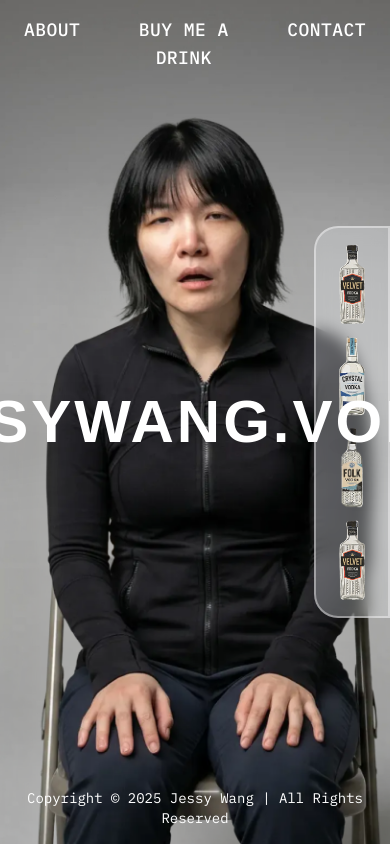
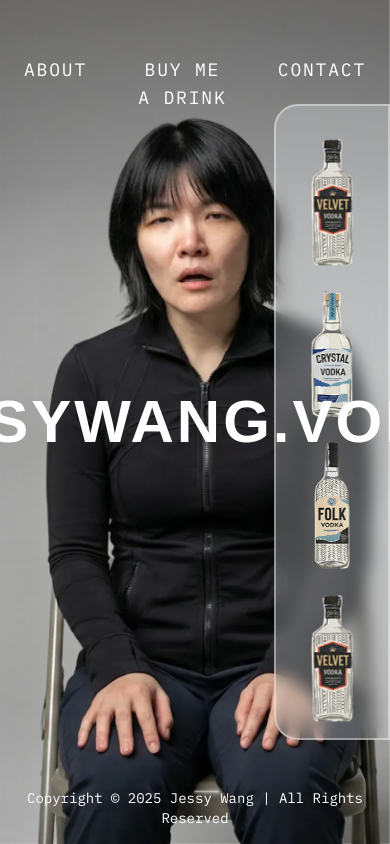
Before and after one commit to miazhang2025/jessyvodka, a Next.js app: page / in a window 390 px wide. Built offline with nearby package versions, Linux system fonts and the light colour scheme; a web font is replaced by a local one.

Commit message:
update Navbar and VodkaBar components

```diff
--- a/app/components/Navbar.tsx
+++ b/app/components/Navbar.tsx
@@ -151,14 +151,14 @@ export default function Navbar() {
 
   return (
     <>
-      <nav className="fixed top-0 left-0 right-0 text-white z-40">
+      <nav className="fixed top-10 left-0 right-0 text-white z-40">
         <div className="max-w-7xl mx-auto px-6 py-4">
           <ul className="flex justify-center gap-12">
             <li>
               <button
                 onClick={() => handleNavClick('about')}
-                className="text-lg font-medium hover:text-gray-300 transition-colors uppercase tracking-wide"
-                style={{ fontFamily: 'var(--font-ibm-plex-mono)' }}
+                className="text-lg font-normal hover:text-gray-300 transition-colors uppercase tracking-wide"
+                style={{ fontFamily: 'var(--font-ibm-plex-mono)', letterSpacing: '0.1em' }}
               >
                 About
               </button>
@@ -166,8 +166,8 @@ export default function Navbar() {
             <li>
               <button
                 onClick={() => handleNavClick('drink')}
-                className="text-lg font-medium hover:text-gray-300 transition-colors uppercase tracking-wide"
-                style={{ fontFamily: 'var(--font-ibm-plex-mono)' }}
+                className="text-lg font-normal hover:text-gray-300 transition-colors uppercase tracking-wide"
+                style={{ fontFamily: 'var(--font-ibm-plex-mono)', letterSpacing: '0.1em' }}
               >
                 Buy Me a Drink
               </button>
@@ -175,8 +175,8 @@ export default function Navbar() {
             <li>
               <button
                 onClick={() => handleNavClick('contact')}
-                className="text-lg font-medium hover:text-gray-300 transition-colors uppercase tracking-wide"
-                style={{ fontFamily: 'var(--font-ibm-plex-mono)' }}
+                className="text-lg font-normal hover:text-gray-300 transition-colors uppercase tracking-wide"
+                style={{ fontFamily: 'var(--font-ibm-plex-mono)', letterSpacing: '0.1em' }}
               >
                 Contact
               </button>
--- a/app/components/VodkaBar.tsx
+++ b/app/components/VodkaBar.tsx
@@ -76,9 +76,9 @@ export default function VodkaBar({ onVodkaDragged }: VodkaBarProps) {
       {/* Bar Container */}
       <div
         ref={containerRef}
-        className="fixed right-0 top-1/2 -translate-y-1/2 bg-gray-200/30 backdrop-blur-sm rounded-l-3xl p-2 md:p-4 z-30 border-2 border-white/40"
+        className="fixed right-0 top-1/2 -translate-y-1/2 bg-gray-200/30 backdrop-blur-sm rounded-l-3xl p-4 z-30 border-2 border-white/40"
       >
-        <div className="flex flex-col gap-3 md:gap-6 items-center max-h-[400px] md:max-h-[600px] py-2 md:py-4">
+        <div className="flex flex-col gap-6 items-center max-h-[600px] py-4">
           {vodkas.map((vodka, index) => (
             <div
               key={index}
@@ -86,7 +86,7 @@ export default function VodkaBar({ onVodkaDragged }: VodkaBarProps) {
               className="cursor-grab active:cursor-grabbing hover:scale-110 transition-transform relative"
               style={{ zIndex: 9999 }}
             >
-              <div className="relative w-14 h-20 md:w-20 md:h-32 rounded-xl p-1 md:p-2">
+              <div className="relative w-20 h-32 rounded-xl p-2 ">
                 <Image
                   src={vodka.src}
                   alt={vodka.alt}
```
